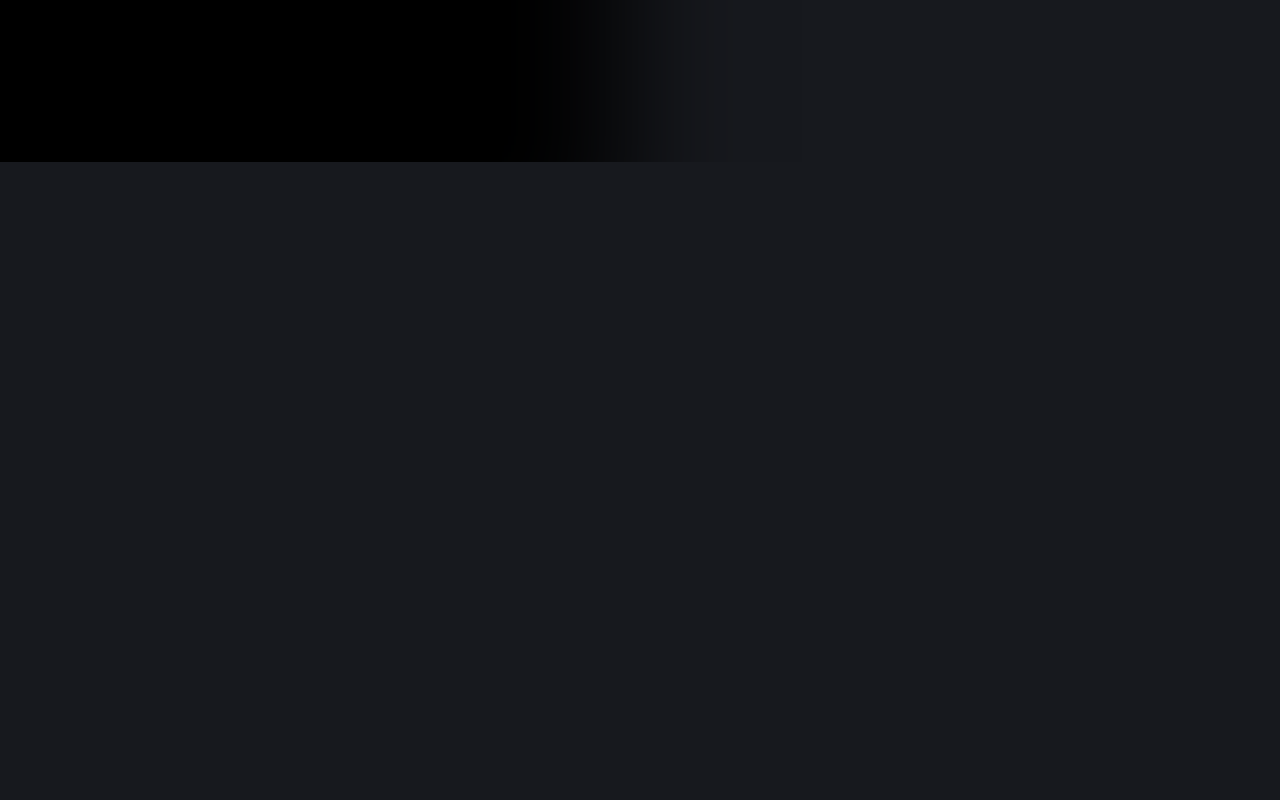
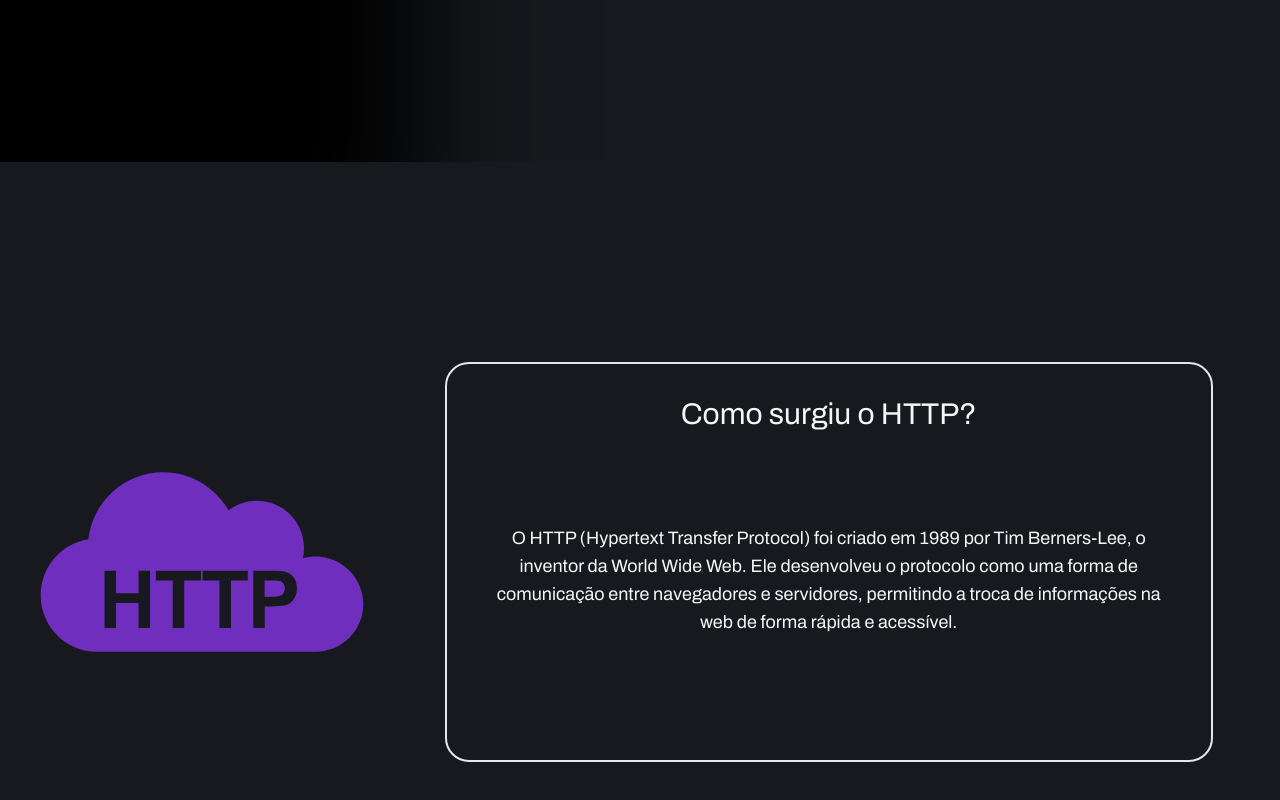
Before and after one commit to renanrod4/o_que_e_ser_ti, a Next.js app: page / in a window 1280 px wide. Shown: the part 2238-3038 px from the top of the page. Before the commit the page ends 2400 px from the top, so only its background shows below. Built offline with nearby package versions, Linux system fonts and the light colour scheme.

Commit message:
section4 finalized

```diff
--- a/src/app/layout.css
+++ b/src/app/layout.css
@@ -12,7 +12,7 @@
 }
 body,html{
   width:100%;
-  height:100%;
+  height:fit-content;
 }
 body {
   color: var(--foreground);
--- a/src/app/page.css
+++ b/src/app/page.css
@@ -1,5 +1,5 @@
 main {
-  @apply w-full h-full;
+  @apply w-full h-fit;
 
   section {
     @apply w-full h-svh flex justify-center items-center overflow-hidden;
@@ -112,6 +112,15 @@ main {
       @apply bg-darker border-blue border-2;
     }
   }
+  #http{
+    @apply flex justify-evenly;
+    #httpLeft{
+
+    }
+    #httpRight{
+      @apply flex-1;
+    }
+  }
 
   .infoArticle {
     @apply rounded-3xl border-2 m-10 p-8 max-w-3xl;
@@ -126,8 +135,9 @@ main {
   }
 
   article {
-    @apply flex-1 h-1/2 flex flex-col items-center text-center justify-center;
+    @apply h-1/2 flex flex-col items-center text-center justify-center;
   }
+
 }
 
 .purple {
@@ -157,3 +167,22 @@ main {
 .darker {
   @apply bg-darker;
 }
+
+::-webkit-scrollbar {
+  width: 12px;
+
+}
+::-webkit-scrollbar-track {
+  background: #07080C;
+
+}
+::-webkit-scrollbar-thumb {
+  background: #6F2DBD;
+  border-radius:20px
+}
+::-webkit-scrollbar-thumb:hover {
+  background: #562395;
+}
+#httpsvg{
+  filter: invert(22%) sepia(84%) saturate(3447%) hue-rotate(260deg) brightness(76%) contrast(93%);
+}
--- a/src/app/page.tsx
+++ b/src/app/page.tsx
@@ -54,6 +54,20 @@ export default function Home() {
           </div>
         </article>
       </section>
+
+      <section id='http'>
+        <article id='httpLeft'>
+          <div className="image"><Image alt="gif" src="/images/http.svg" width={350} height={350} id='httpsvg'/>
+          </div>
+        </article>
+
+        <article id='httpRight' className='infoArticle'>
+          <h1>Como surgiu o HTTP?</h1>
+          <div className='textContent'>
+            <p>O HTTP (Hypertext Transfer Protocol) foi criado em 1989 por Tim Berners-Lee, o inventor da World Wide Web. Ele desenvolveu o protocolo como uma forma de comunicação entre navegadores e servidores, permitindo a troca de informações na web de forma rápida e acessível.</p>
+          </div>
+        </article>
+      </section>
     </main>
   );
 }
```
